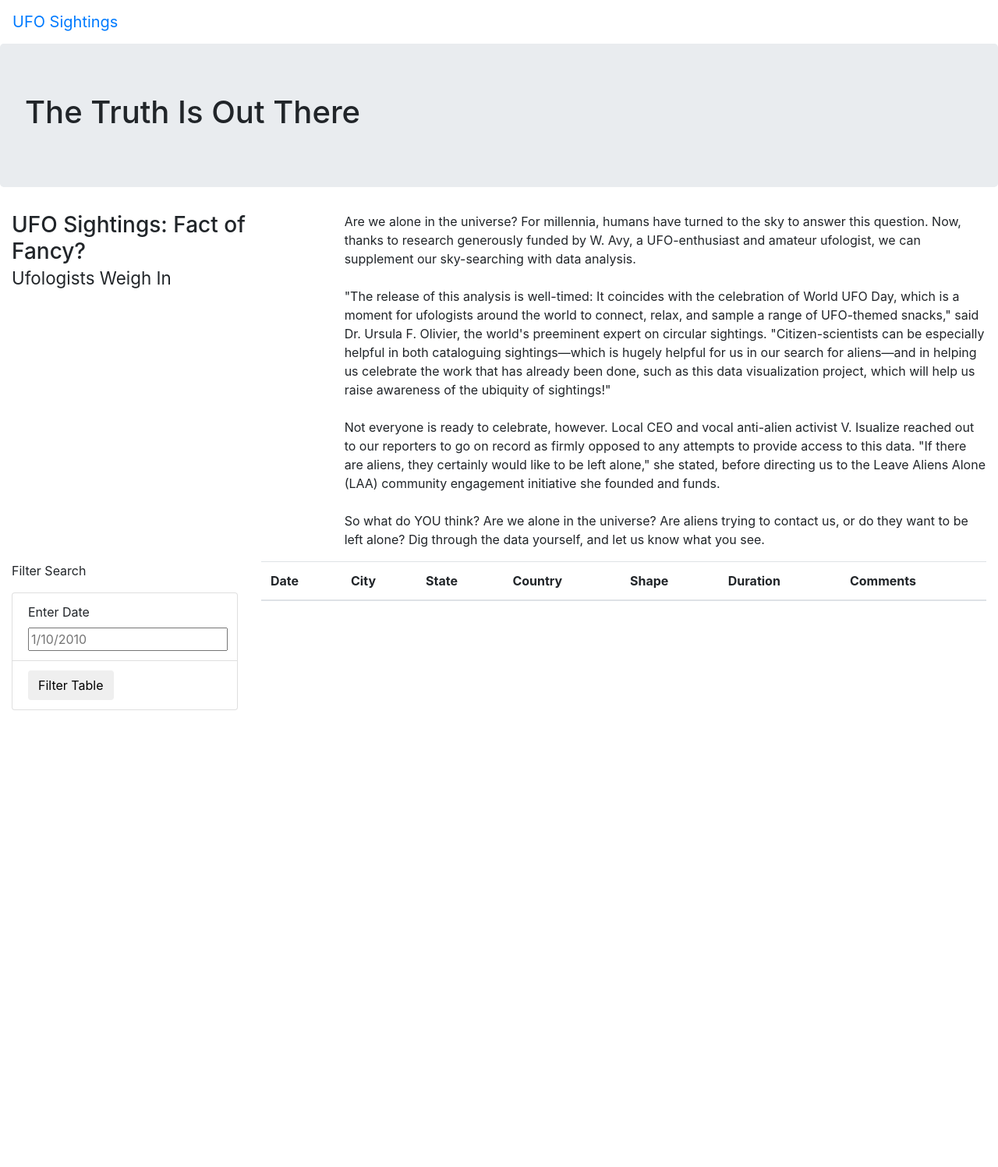
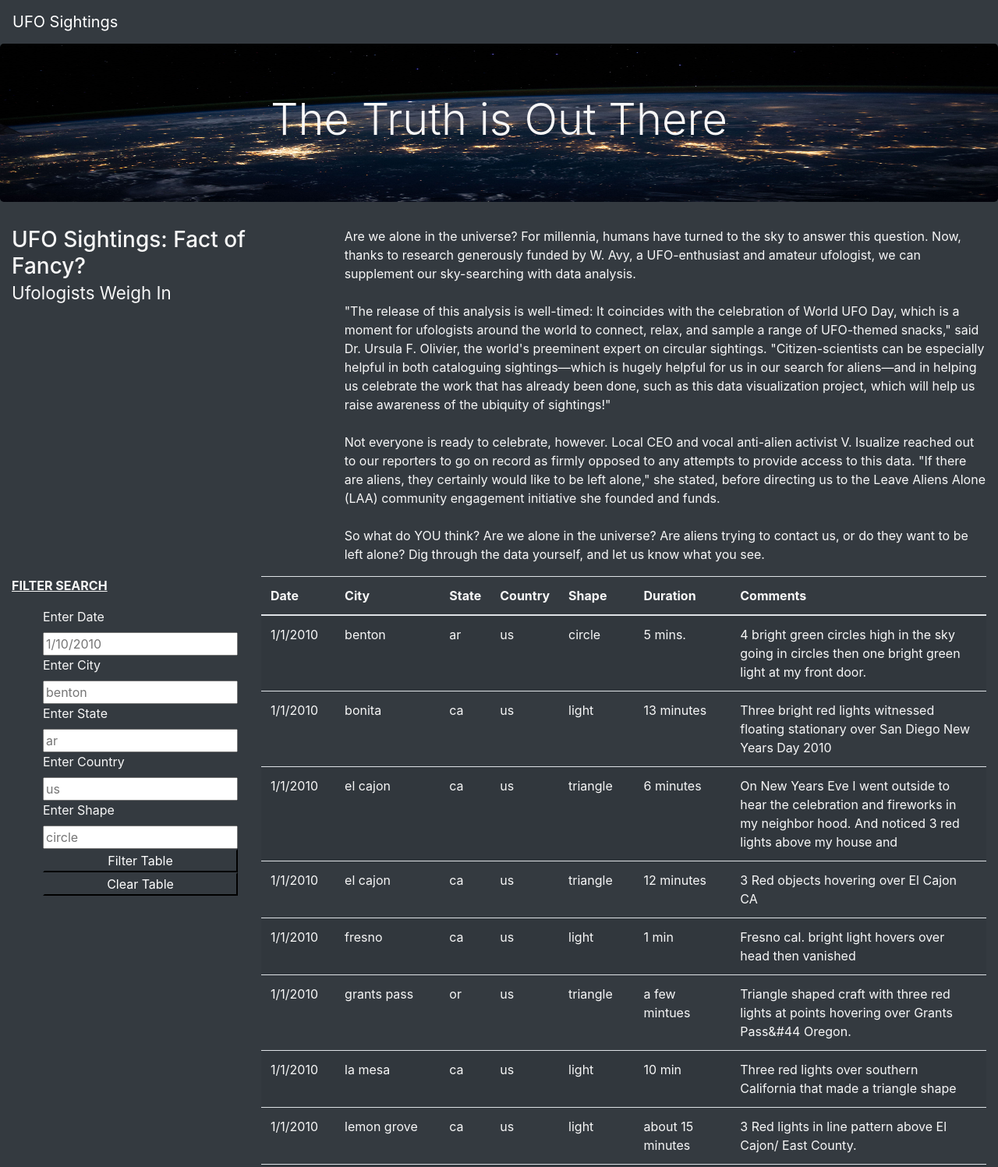
Before and after one commit to Aleksandr-Perekhodko/UFOs, a plain HTML site: page index.html in a window 1280 px wide. Shown: the top 1497 px of the page at 78% size. Before the commit the page ends 911 px from the top, so only its background shows below. Drawn offline with nearby package versions, Linux system fonts and the light colour scheme; files that its build step writes are made by us from their sources.

Commit message:
Added Challange code, while updating module files

```diff
--- a/Static/CSS file/style.css
+++ b/Static/CSS file/style.css
@@ -0,0 +1,15 @@
+body {
+
+    color: #f7f7f7;
+  }
+
+ .tag {
+     font-family: inherit;
+     font-size: 1rem;
+    }
+
+.jumbotron {
+    background-image: url("../Images/nasa.jpg");
+    background-size: 100% 100%;
+    text-align: center;
+  }
--- a/Static/JavaScript/app.js
+++ b/Static/JavaScript/app.js
@@ -1,47 +1,76 @@
-// import the data form data.js
+// import data from data.js
 const tableData = data;
-// Refrence the HTML table using d3
-var tbody = d3.select("tbody");
+
+// reference the HTML table(output) using d3 library
+var tbody = d3.select('tbody');
+
+// Function of populate data into html table
 function buildTable(data) {
-    // First, clear out any existing data
-    tbody.html("");
+    // init table data
+    tbody.html('');
 
-    // Next, loop through each object in the data
-    // and append a row and cells for each value in the row
+    // first array loop for <tr>
     data.forEach((dataRow) => {
-      // Append a row to the table body
-      let row = tbody.append("tr");
+        let row = tbody.append('tr'); //html
+        //second loop for <td>
+        Object.values(dataRow).forEach((val) =>{
+            let cell = row.append('td'); //html
+            // d3 funtion
+            cell.text(val);
+        });
+    });
 
-      // Loop through each field in the dataRow and add
-      // each value as a table cell (td)
-      Object.values(dataRow).forEach((val) => {
-        let cell = row.append("td");
-        cell.text(val);
-        }
-      );
-    });
-  }
-  function handleClick() {
-    // Grab the datetime value from the filter
-    let date = d3.select("#datetime").property("value");
+};
+
+// 1. Create a variable to keep track of all the filters as an object.
+var filters = {
+};
+
+// 3. Use this function to update the filters.
+function updateFilters() {
+
+    // 4a. Save the element that was changed as a variable.
+    let inputElement = d3.select(this);
+
+    // 4b. Save the value that was changed as a variable.
+    let inputValue = inputElement.property("value");
+
+    // 4c. Save the id of the filter that was changed as a variable.
+    let inputID = inputElement.attr("id");
+
+    // 5. If a filter value was entered then add that filterId and value
+    // to the filters list. Otherwise, clear that filter from the filters object.
+
+      if (inputValue) {
+        filters[inputID] = inputValue;
+    } else{filters ={};};
+
+
+    // 6. Call function to apply all filters and rebuild the table
+   filterTable(filters);
+};
+
+// 7. Use this function to filter the table when data is entered.
+function filterTable(obj) {
+
+    // 8. Set the filtered data to the tableData.
     let filteredData = tableData;
 
-     // Check to see if a date was entered and filter the
-    // data using that date.
-    if (date) {
-      // Apply `filter` to the table data to only keep the
-      // rows where the `datetime` value matches the filter value
-      filteredData = filteredData.filter(row => row.datetime === date);
-    }
+    // 9. Loop through all of the filters and keep any data that
+    // matches the filter values
+    Object.entries(obj).forEach(([fkey, fval]) =>{
 
-     // Rebuild the table using the filtered data
-    // @NOTE: If no date was entered, then filteredData will
-    // just be the original tableData.
+      filteredData = filteredData.filter((row) => row[fkey] === fval)
+
+
+  });
+
+    // 10. Finally, rebuild the table using the filtered data
     buildTable(filteredData);
-  }
+};
 
-  // Attach an event to listen for the form button
-  d3.selectAll("#filter-btn").on("click", handleClick);
+  // 2. Attach an event to listen for changes to each filter
+  d3.selectAll("input").on("change",updateFilters);
 
   // Build the table when the page loads
   buildTable(tableData);
--- a/index.html
+++ b/index.html
@@ -1,57 +1,127 @@
 <!DOCTYPE html>
 <html lang="en">
+
 <head>
+
     <meta charset="UTF-8">
-    <meta http-equiv="X-UA-Compatible" content="IE=edge">
     <meta name="viewport" content="width=device-width, initial-scale=1.0">
     <title>UFO Finder</title>
+
+
+    <!--link to BootStrap-->
     <link
       rel="stylesheet"
       href="https://maxcdn.bootstrapcdn.com/bootstrap/4.0.0/css/bootstrap.min.css"
       integrity="sha384-Gn5384xqQ1aoWXA+058RXPxPg6fy4IWvTNh0E263XmFcJlSAwiGgFAW/dAiS6JXm"
       crossorigin="anonymous"
     />
-    <link rel="stylesheet" href="static/css/style.css">
+
+
+    <!--link to external CSS file-->
+    <link rel="stylesheet" href="static/CSS file/style.css">
+
 </head>
-<body>
+
+<body class="bg-dark">
+
     <div class="wrapper">
-        <nav class="navbar navbar-expand-lg">
+        <nav class="navbar navbar-dark bg-dark navbar-expand-lg">
            <a class="navbar-brand" href="index.html">UFO Sightings</a>
         </nav>
     </div>
+
+
+
+    <!--Webpage Header-->
     <div class="jumbotron">
-        <h1>The Truth Is Out There</h1>
+        <h1 class="display-4">The Truth is Out There</h1>
     </div>
+
+    <!--Article Title and Paragraph-->
     <div class="container-fluid">
         <div class="row">
           <div class="col-md-4">
                 <h3>UFO Sightings: Fact of Fancy? <br><small>Ufologists Weigh In</small><br></h3>
           </div>
+
           <div class="col-md-8">
                 <p>
-              Are we alone in the universe? For millennia, humans have turned to the sky to answer this question. Now, thanks to research generously funded by W. Avy, a UFO-enthusiast and amateur ufologist, we can supplement our sky-searching with data analysis.<br><br>"The release of this analysis is well-timed: It coincides with the celebration of World UFO Day, which is a moment for ufologists around the world to connect, relax, and sample a range of UFO-themed snacks," said Dr. Ursula F. Olivier, the world's preeminent expert on circular sightings. "Citizen-scientists can be especially helpful in both cataloguing sightings—which is hugely helpful for us in our search for aliens—and in helping us celebrate the work that has already been done, such as this data visualization project, which will help us raise awareness of the ubiquity of sightings!"<br><br>Not everyone is ready to celebrate, however. Local CEO and vocal anti-alien activist V. Isualize reached out to our reporters to go on record as firmly opposed to any attempts to provide access to this data. "If there are aliens, they certainly would like to be left alone," she stated, before directing us to the Leave Aliens Alone (LAA) community engagement initiative she founded and funds.<br><br>So what do YOU think? Are we alone in the universe? Are aliens trying to contact us, or do they want to be left alone? Dig through the data yourself, and let us know what you see.
-
-
+                    Are we alone in the universe? For millennia, humans have turned to the sky to answer this question.
+                    Now, thanks to research generously funded by W. Avy, a UFO-enthusiast and amateur ufologist,
+                    we can supplement our sky-searching with data analysis.
+                    <br><br>
+                    "The release of this analysis is well-timed: It coincides with the celebration of World UFO Day,
+                    which is a moment for ufologists around the world to connect, relax, and sample a range of UFO-themed snacks,"
+                    said Dr. Ursula F. Olivier, the world's preeminent expert on circular sightings. "Citizen-scientists can be especially
+                    helpful in both cataloguing sightings—which is hugely helpful for us in our search for aliens—and in helping us celebrate
+                    the work that has already been done, such as this data visualization project,
+                    which will help us raise awareness of the ubiquity of sightings!"
+                    <br><br>
+                    Not everyone is ready to celebrate, however. Local CEO and vocal anti-alien activist V. Isualize reached out to our
+                    reporters to go on record as firmly opposed to any attempts to provide access to this data. "If there are aliens,
+                    they certainly would like to be left alone," she stated, before directing us to the Leave Aliens Alone (LAA) community
+                    engagement initiative she founded and funds.
+                    <br><br>
+                    So what do YOU think? Are we alone in the universe? Are aliens trying to contact us,
+                    or do they want to be left alone? Dig through the data yourself, and let us know what you see.
                 </p>
           </div>
         </div>
     </div>
+
+
+
+    <!--Filter and Table-->
     <div class="container-fluid">
         <div class="row">
           <div class="col-md-3">
-            <form>
-                <p>Filter Search</p>
-                <ul class="list-group">
-                    <li class="list-group-item">
-                        <label for="date">Enter Date</label>
+                <form class="bg-dark">
+                    <p><b><u>FILTER SEARCH</u></b></p>
+                    <ul class="bg-dark">
+
+                        <!-- CHALLENGE NEED - Filter Using New <form> Tag-->
+                        <li class="list-group" class="btn-dark">
+                                <label for="datetime">Enter Date</label>
                                 <input type="text" placeholder="1/10/2010" id="datetime" />
                         </li>
-                    <li class="list-group-item">
-                        <button id="filter-btn" type="button" class="btn btn-default">Filter Table</button>
+
+                        <li class="list-group" class="btn-dark">
+                            <label for="city">Enter City</label>
+                            <input type="text" placeholder="benton" id="city">
                         </li>
+
+                        <li class="list-group" class="btn-dark">
+                            <label for="state">Enter State</label>
+                            <input type="text" placeholder="ar" id="state">
+                        </li>
+
+                        <li class="list-group" class="btn-dark">
+                            <label for="country">Enter Country</label>
+                            <input type="text" placeholder="us" id="country">
+                        </li>
+
+                        <li class="list-group" class="btn-dark">
+                            <label for="shape">Enter Shape</label>
+                            <input type="text" placeholder="circle" id="shape">
+                        </li>
+
+                        <li class="list-group" class="btn-dark">
+                            <button id="filter-btn" type="button" class="btn-dark">
+                            Filter Table
+                            </button>
+
+                            <button id="clear-btn" type="button" class="btn-dark">
+                            Clear Table
+                            </button>
+
+                        </li>
+
                     </ul>
                 </form>
           </div>
+
+
+          <!--Dynamic Table-->
           <div class="col-md-9">
                 <table class="table table-striped">
                 <thead>
@@ -68,7 +138,13 @@
                 <tbody></tbody>
                 </table>
           </div>
+
         </div>
+
+      <!--JS Script with D3 Library-->
       </div>
+      <script src="https://cdnjs.cloudflare.com/ajax/libs/d3/4.11.0/d3.js"></script>
+      <script src="static/JavaScript/data.js"></script>
+      <script src="static/JavaScript/app.js"></script>
 </body>
 </html>
```
Also changed, not shown: Static/JavaScript/app_1.js.js (added, +51 -0 lines), Static/Images/nasa.jpg (added). Lines whose indentation alone changed are shown as unchanged.
